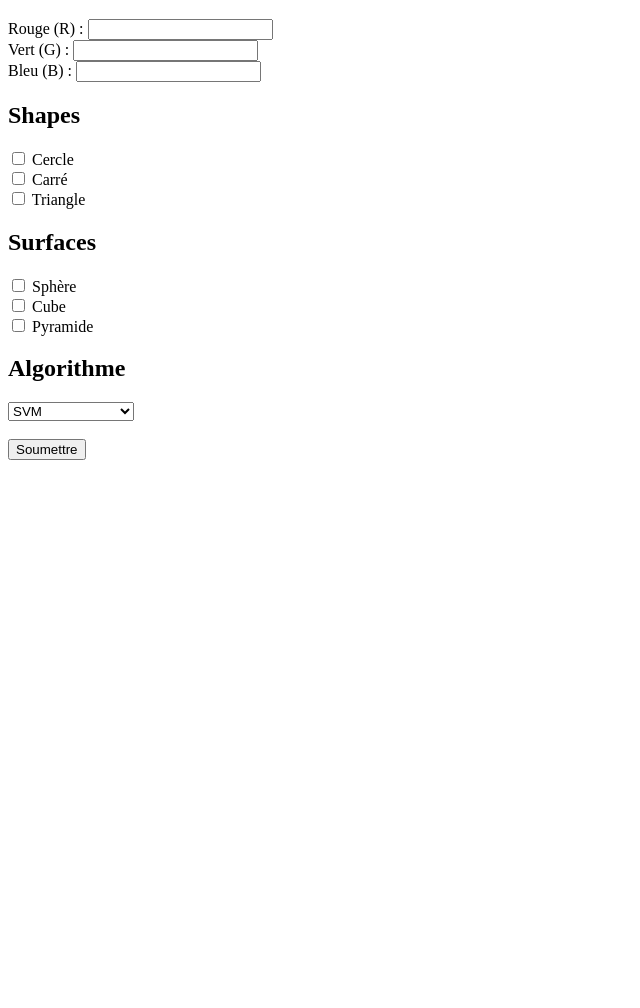
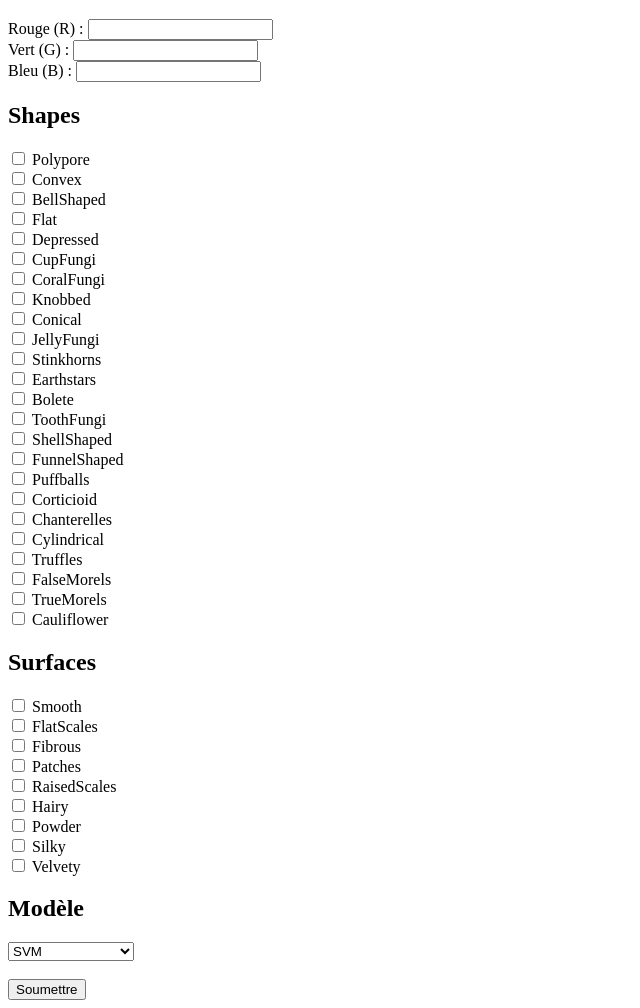
Before and after one commit to Clovis-krz/Champipi, a website: page web/formulaire.html in a window 1280 px wide. Shown: the part 61-1069 px from the top of the page, without its empty margins (0-640 px from the left). Before the commit the page ends 800 px from the top, so only its background shows below. Drawn offline with Linux system fonts and the light colour scheme.

Commit message:
added last part of website

```diff
--- a/web/formulaire.html
+++ b/web/formulaire.html
@@ -6,7 +6,7 @@
 </head>
 <body>
     <h1>Formulaire</h1>
-    <form action="#" method="POST">
+    <form action="/rep" method="POST">
         <label for="red">Rouge (R) :</label>
         <input type="text" id="red" name="red" required><br>
 
@@ -17,29 +17,110 @@
         <input type="text" id="blue" name="blue" required><br>
 
         <h2>Shapes</h2>
-        <input type="checkbox" id="circle" name="shape" value="circle">
-        <label for="circle">Cercle</label><br>
+        <input type="checkbox" id="Polypore" name="shape" value="Polypore">
+        <label for="Polypore">Polypore</label><br>
 
-        <input type="checkbox" id="square" name="shape" value="square">
-        <label for="square">Carré</label><br>
+        <input type="checkbox" id="Convex" name="shape" value="Convex">
+        <label for="Convex">Convex</label><br>
 
-        <input type="checkbox" id="triangle" name="shape" value="triangle">
-        <label for="triangle">Triangle</label><br>
+        <input type="checkbox" id="BellShaped" name="shape" value="BellShaped">
+        <label for="BellShaped">BellShaped</label><br>
+
+        <input type="checkbox" id="Flat" name="shape" value="Flat">
+        <label for="Flat">Flat</label><br>
+
+        <input type="checkbox" id="Depressed" name="shape" value="Depressed">
+        <label for="Depressed">Depressed</label><br>
+
+        <input type="checkbox" id="CupFungi" name="shape" value="CupFungi">
+        <label for="CupFungi">CupFungi</label><br>
+
+        <input type="checkbox" id="CoralFungi" name="shape" value="CoralFungi">
+        <label for="CoralFungi">CoralFungi</label><br>
+
+        <input type="checkbox" id="Knobbed" name="shape" value="Knobbed">
+        <label for="Knobbed">Knobbed</label><br>
+
+        <input type="checkbox" id="Conical" name="shape" value="Conical">
+        <label for="Conical">Conical</label><br>
+
+        <input type="checkbox" id="JellyFungi" name="shape" value="JellyFungi">
+        <label for="JellyFungi">JellyFungi</label><br>
+
+        <input type="checkbox" id="Stinkhorns" name="shape" value="Stinkhorns">
+        <label for="Stinkhorns">Stinkhorns</label><br>
+
+        <input type="checkbox" id="Earthstars" name="shape" value="Earthstars">
+        <label for="Earthstars">Earthstars</label><br>
+
+        <input type="checkbox" id="Bolete" name="shape" value="Bolete">
+        <label for="Bolete">Bolete</label><br>
+
+        <input type="checkbox" id="ToothFungi" name="shape" value="ToothFungi">
+        <label for="ToothFungi">ToothFungi</label><br>
+
+        <input type="checkbox" id="ShellShaped" name="shape" value="ShellShaped">
+        <label for="ShellShaped">ShellShaped</label><br>
+
+        <input type="checkbox" id="FunnelShaped" name="shape" value="FunnelShaped">
+        <label for="FunnelShaped">FunnelShaped</label><br>
+
+        <input type="checkbox" id="Puffballs" name="shape" value="Puffballs">
+        <label for="Puffballs">Puffballs</label><br>
+
+        <input type="checkbox" id="Corticioid" name="shape" value="Corticioid">
+        <label for="Corticioid">Corticioid</label><br>
+
+        <input type="checkbox" id="Chanterelles" name="shape" value="Chanterelles">
+        <label for="Chanterelles">Chanterelles</label><br>
+
+        <input type="checkbox" id="Cylindrical" name="shape" value="Cylindrical">
+        <label for="Cylindrical">Cylindrical</label><br>
+
+        <input type="checkbox" id="Truffles" name="shape" value="Truffles">
+        <label for="Truffles">Truffles</label><br>
+
+        <input type="checkbox" id="FalseMorels" name="shape" value="FalseMorels">
+        <label for="FalseMorels">FalseMorels</label><br>
+
+        <input type="checkbox" id="TrueMorels" name="shape" value="TrueMorels">
+        <label for="TrueMorels">TrueMorels</label><br>
+
+        <input type="checkbox" id="Cauliflower" name="shape" value="Cauliflower">
+        <label for="Cauliflower">Cauliflower</label><br>
 
         <h2>Surfaces</h2>
-        <input type="checkbox" id="sphere" name="surface" value="sphere">
-        <label for="sphere">Sphère</label><br>
+        <input type="checkbox" id="Smooth" name="surface" value="Smooth">
+        <label for="Smooth">Smooth</label><br>
 
-        <input type="checkbox" id="cube" name="surface" value="cube">
-        <label for="cube">Cube</label><br>
+        <input type="checkbox" id="FlatScales" name="surface" value="FlatScales">
+        <label for="FlatScales">FlatScales</label><br>
 
-        <input type="checkbox" id="pyramid" name="surface" value="pyramid">
-        <label for="pyramid">Pyramide</label><br>
+        <input type="checkbox" id="Fibrous" name="surface" value="Fibrous">
+        <label for="Fibrous">Fibrous</label><br>
 
-        <h2>Algorithme</h2>
-        <select name="algorithm" id="algorithm">
-            <option value="SVM">SVM</option>
-            <option value="Arbre de décision">Arbre de décision</option>
+        <input type="checkbox" id="Patches" name="surface" value="Patches">
+        <label for="Patches">Patches</label><br>
+
+        <input type="checkbox" id="RaisedScales" name="surface" value="RaisedScales">
+        <label for="RaisedScales">RaisedScales</label><br>
+
+        <input type="checkbox" id="Hairy" name="surface" value="Hairy">
+        <label for="Hairy">Hairy</label><br>
+
+        <input type="checkbox" id="Powder" name="surface" value="Powder">
+        <label for="Powder">Powder</label><br>
+
+        <input type="checkbox" id="Silky" name="surface" value="Silky">
+        <label for="Silky">Silky</label><br>
+
+        <input type="checkbox" id="Velvety" name="surface" value="Velvety">
+        <label for="Velvety">Velvety</label><br>
+
+        <h2>Modèle</h2>
+        <select name="model" id="model">
+            <option value="../SVM">SVM</option>
+            <option value="../TreeClassifier">Arbre de décision</option>
         </select><br><br>
 
         <input type="submit" value="Soumettre">
```
Also changed, not shown: web/index.js (+30 -2 lines), 1 other file.
